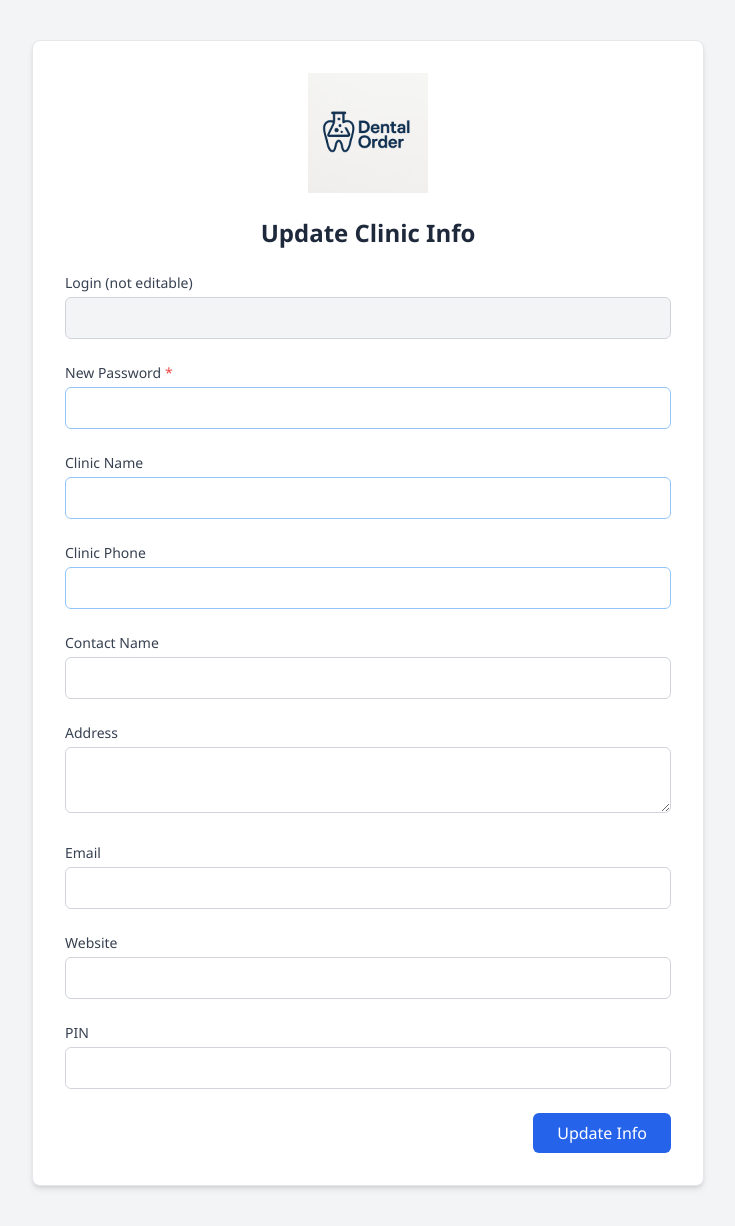
After one commit to shahencho/dental_lab, a Flask app: template templates/update_profile.html in a window 1280 px wide. The commit adds this page. Shown: the whole page, without its empty margins (272-1007 px from the left). Run offline with Flask 3, Linux system fonts and the light colour scheme; the template is opened without the code that fills it, so the values that code supplies are empty; some libraries are stand-ins or nearby versions.

Commit message:
registration and update profile

```diff
--- a/app.py
+++ b/app.py
@@ -382,5 +382,198 @@ def download_pdf():
         download_name='label.pdf'
     )
 
+import os
+from flask import Flask, render_template, request, redirect, flash, url_for
+from werkzeug.security import generate_password_hash
+from dotenv import load_dotenv
+import mysql.connector
+from pyairtable import Api
+from pyairtable.formulas import match
+
+
+
+@app.route("/register", methods=["GET", "POST"])
+def register():
+        # Airtable setup
+    AIRTABLE_TOKEN = os.getenv("AIRTABLE_TOKEN")
+    AIRTABLE_BASE = os.getenv("AIRTABLE_BASE")
+    AIRTABLE_TABLE = "Dental Clinics"  # Corrected from Orders
+    api = Api(AIRTABLE_TOKEN)
+    airtable = api.table(AIRTABLE_BASE, AIRTABLE_TABLE)
+
+
+
+
+    if request.method == "POST":
+        # Mandatory fields
+        login = request.form.get("login")
+        password = request.form.get("password")
+        clinic_name = request.form.get("clinic_name")
+        clinic_phone = request.form.get("clinic_phone")
+        # Optional fields
+        contact_name = request.form.get("contact_name")
+        address = request.form.get("address")
+        email = request.form.get("email")
+        website = request.form.get("website")
+        pin = request.form.get("pin")
+
+        # Validate required fields
+        if not all([login, password, clinic_name, clinic_phone]):
+            flash("All fields are required.")
+            return redirect(url_for("register"))
+
+        # Check if login exists in Airtable
+        existing = airtable.first(formula=match({"Login": login}))
+        if existing:
+            flash(f"❌ Clinic with login '{login}' already exists. Please use another login or contact admin.")
+            return redirect(url_for("register"))
+
+        # Insert into Airtable
+    # Build full record for Airtable
+        new_data = {
+            "Clinic Name": clinic_name,
+            "Login": login,
+            "Phone Number": clinic_phone,
+            "Contact Name": contact_name,
+            "Address": address,
+            "Email": email,
+            "Website": website,
+            "PIN": pin
+
+        }
+        inserted = airtable.create(new_data)
+        print("new_data aaaaaaaaaaaaaa ddddddddddddd", new_data)
+
+        # Insert into MySQL with hashed password
+        hashed_password = generate_password_hash(password)
+        conn = get_db_connection()
+        cursor = conn.cursor()
+        cursor.execute(
+            """
+            INSERT INTO Dental_clinic (login_name, password_hash, mobile_number)
+            VALUES (%s, %s, %s)
+            """,
+            (login, hashed_password, clinic_phone)
+        )
+        conn.commit()
+        cursor.close()
+        conn.close()
+
+        # flash("✅ Clinic registered successfully!")
+        flash(f"✅ Clinic registered successfully!! <a href='{url_for('form')}' class='underline text-blue-600'>Start Dental Order Form</a>")
+
+        return redirect(url_for("register"))
+
+    return render_template("register.html")
+
+
+from flask import session, request, redirect, url_for, flash, render_template
+from werkzeug.security import generate_password_hash
+from pyairtable import Api
+from pyairtable.formulas import match
+import os
+
+from flask import session, request, redirect, url_for, flash, render_template
+from werkzeug.security import generate_password_hash
+from pyairtable import Api
+from pyairtable.formulas import match
+import os
+
+@app.route("/update-profile", methods=["GET", "POST"])
+def update_profile():
+    # Airtable setup
+
+    AIRTABLE_TOKEN = os.getenv("AIRTABLE_TOKEN")
+    AIRTABLE_BASE = os.getenv("AIRTABLE_BASE")
+    AIRTABLE_TABLE = "Dental Clinics"
+    api = Api(AIRTABLE_TOKEN)
+    airtable = api.table(AIRTABLE_BASE, AIRTABLE_TABLE)
+
+    login = session.get("login")
+    if not login:
+        flash("Login required to update profile.")
+        return redirect(url_for("login"))
+
+    if request.method == "POST":
+        password = request.form.get("password")
+        clinic_name = request.form.get("clinic_name")
+        clinic_phone = request.form.get("clinic_phone")
+        contact_name = request.form.get("contact_name")
+        address = request.form.get("address")
+        email = request.form.get("email")
+        website = request.form.get("website")
+        pin = request.form.get("pin")
+
+
+        if not password:
+            flash("❌ You must enter a new password to update your profile.")
+            return redirect(url_for("update_profile"))
+
+        # Fetch clinic record from Airtable
+        record = airtable.first(formula=match({"Login": login}))
+        if not record:
+            flash("❌ Clinic not found.")
+            return redirect(url_for("update_profile"))
+
+        # Update fields in Airtable
+        updated_fields = {
+            "Clinic Name": clinic_name,
+            "Phone Number": clinic_phone,
+            "Contact Name": contact_name,
+            "Address": address,
+            "Email": email,
+            "Website": website,
+            "PIN": pin
+            # "Notes": "Updated via portal"
+        }
+    # Update the record in Airtable
+        try:
+            updated_record = airtable.update(record['id'], updated_fields)
+            print(f"✅ Airtable updated successfully: {updated_record['id']}")
+            print(f"📦 Updated fields: {updated_record.get('fields', {})}")
+        except Exception as e:
+            print(f"❌ Airtable update failed: {str(e)}")
+            flash("Error updating Airtable.")
+            return redirect(url_for("update_profile"))
+
+
+        # Update the record in Airtable
+
+
+        # Optionally update password in MySQL
+        if password:
+            # from db import get_db_connection  # Adjust based on your structure
+            hashed_password = generate_password_hash(password)
+            conn = get_db_connection()
+            cursor = conn.cursor()
+            cursor.execute(
+                "UPDATE Dental_clinic SET password_hash = %s, mobile_number = %s WHERE login_name = %s",
+                (hashed_password, clinic_phone, login)
+            )
+
+            conn.commit()
+            cursor.close()
+            conn.close()
+            print("🔐 Password updated in MySQL -----------------",password, clinic_phone,login )
+
+
+
+
+
+
+        # flash("✅ Profile updated successfully!")
+        flash(f"✅ Profile updated successfully! <a href='{url_for('form')}' class='underline text-blue-600'>Return to Dental Order Form</a>")
+
+        return redirect(url_for("update_profile"))
+
+    # GET request – show form with pre-filled values
+    record = airtable.first(formula=match({"Login": login}))
+    if not record:
+        flash("❌ Clinic not found.")
+        return redirect(url_for("login"))
+
+    return render_template("update_profile.html", clinic=record["fields"])
+
+
 if __name__ == '__main__':
     app.run(debug=True, host='0.0.0.0', port=5005)
--- a/templates/login.html
+++ b/templates/login.html
@@ -30,6 +30,7 @@
 </head>
 <body>
 
+
 <div class="login-container">
     <div style="text-align: center; margin-bottom: 20px;">
         <img src="{{ url_for('static', filename='images/logo.jpg') }}" alt="Dental Order Logo" style="max-width: 120px;">
@@ -49,7 +50,11 @@
         <div class="d-grid">
             <button type="submit" class="btn btn-success">Login</button>
         </div>
+
     </form>
+
+
+
 </div>
 
 </body>
--- /dev/null
+++ b/templates/update_profile.html
@@ -0,0 +1,101 @@
+<!DOCTYPE html>
+<html lang="en">
+<head>
+  <meta charset="UTF-8" />
+  <meta name="viewport" content="width=device-width, initial-scale=1.0" />
+  <title>Update Clinic Info</title>
+  <script src="https://cdn.tailwindcss.com"></script>
+  <style>
+    body {
+      background-color: #cbd9d3;
+      font-family: 'Segoe UI', Tahoma, Geneva, Verdana, sans-serif;
+    }
+    .flashes {
+      margin-bottom: 20px;
+    }
+    .alert {
+      padding: 10px;
+      background-color: #f8d7da;
+      color: #721c24;
+      border: 1px solid #f5c6cb;
+      border-radius: 4px;
+    }
+  </style>
+</head>
+<body class="min-h-screen bg-gray-100 py-10 px-4">
+  <div class="max-w-2xl mx-auto bg-white rounded-lg shadow-md p-6 md:p-8 border border-gray-200">
+    <div class="flex justify-center mb-6">
+        <img src="{{ url_for('static', filename='images/logo.jpg') }}" alt="Dental Order Logo" style="max-width: 120px;">
+    </div>
+
+    <h2 class="text-2xl font-bold text-center text-slate-800 mb-6">Update Clinic Info</h2>
+
+    {% with messages = get_flashed_messages() %}
+      {% if messages %}
+        <div class="flashes">
+          {% for message in messages %}
+            <div class="alert alert-danger" role="alert">
+              {{  message|safe }}
+            </div>
+          {% endfor %}
+        </div>
+      {% endif %}
+    {% endwith %}
+
+    <form method="POST" action="{{ url_for('update_profile') }}" autocomplete="off" class="space-y-6">
+
+      <div>
+        <label for="login" class="block text-sm font-medium text-gray-700">Login (not editable)</label>
+        <input id="login" name="login" type="text" value="{{ clinic['Login'] }}" readonly class="w-full mt-1 px-4 py-2 border border-gray-300 bg-gray-100 rounded-md cursor-not-allowed" />
+      </div>
+
+      <div>
+        <label for="password" class="block text-sm font-medium text-gray-700">
+            New Password <span class="text-red-500">*</span>
+        </label>
+        <input id="password" name="password" type="password" autocomplete="new-password" required class="w-full mt-1 px-4 py-2 border border-blue-300 rounded-md" />
+
+      </div>
+
+      <div>
+        <label for="clinic_name" class="block text-sm font-medium text-gray-700">Clinic Name</label>
+        <input id="clinic_name" name="clinic_name" type="text" value="{{ clinic.get('Clinic Name', '') }}" class="w-full mt-1 px-4 py-2 border border-blue-300 rounded-md" />
+      </div>
+
+      <div>
+        <label for="clinic_phone" class="block text-sm font-medium text-gray-700">Clinic Phone</label>
+        <input id="clinic_phone" name="clinic_phone" type="text" value="{{ clinic.get('Phone Number', '') }}" class="w-full mt-1 px-4 py-2 border border-blue-300 rounded-md" />
+      </div>
+
+      <div>
+        <label for="contact_name" class="block text-sm font-medium text-gray-700">Contact Name</label>
+        <input id="contact_name" name="contact_name" type="text" value="{{ clinic.get('Contact Name', '') }}" class="w-full mt-1 px-4 py-2 border border-gray-300 rounded-md" />
+      </div>
+
+      <div>
+        <label for="address" class="block text-sm font-medium text-gray-700">Address</label>
+        <textarea id="address" name="address" rows="2" class="w-full mt-1 px-4 py-2 border border-gray-300 rounded-md">{{ clinic.get('Address', '') }}</textarea>
+      </div>
+
+      <div>
+        <label for="email" class="block text-sm font-medium text-gray-700">Email</label>
+        <input id="email" name="email" type="email" value="{{ clinic.get('Email', '') }}" class="w-full mt-1 px-4 py-2 border border-gray-300 rounded-md" />
+      </div>
+
+      <div>
+        <label for="website" class="block text-sm font-medium text-gray-700">Website</label>
+        <input id="website" name="website" type="url" value="{{ clinic.get('Website', '') }}" class="w-full mt-1 px-4 py-2 border border-gray-300 rounded-md" />
+      </div>
+
+      <div>
+        <label for="pin" class="block text-sm font-medium text-gray-700">PIN</label>
+        <input id="pin" name="pin" type="text" value="{{ clinic.get('PIN', '') }}" class="w-full mt-1 px-4 py-2 border border-gray-300 rounded-md" />
+      </div>
+
+      <div class="flex justify-end">
+        <button type="submit" class="px-6 py-2 bg-blue-600 text-white font-medium rounded-md hover:bg-blue-700 transition">Update Info</button>
+      </div>
+    </form>
+  </div>
+</body>
+</html>
```
Also changed, not shown: add_air_table.py (added, +34 -0 lines), clinic_registration.py (added, +88 -0 lines), send_payload_to_make_attach.py (deleted, +0 -33 lines), templates/form.html (+14 -8 lines), templates/form1.html (deleted, +0 -150 lines), templates/register.html (added, +102 -0 lines).
